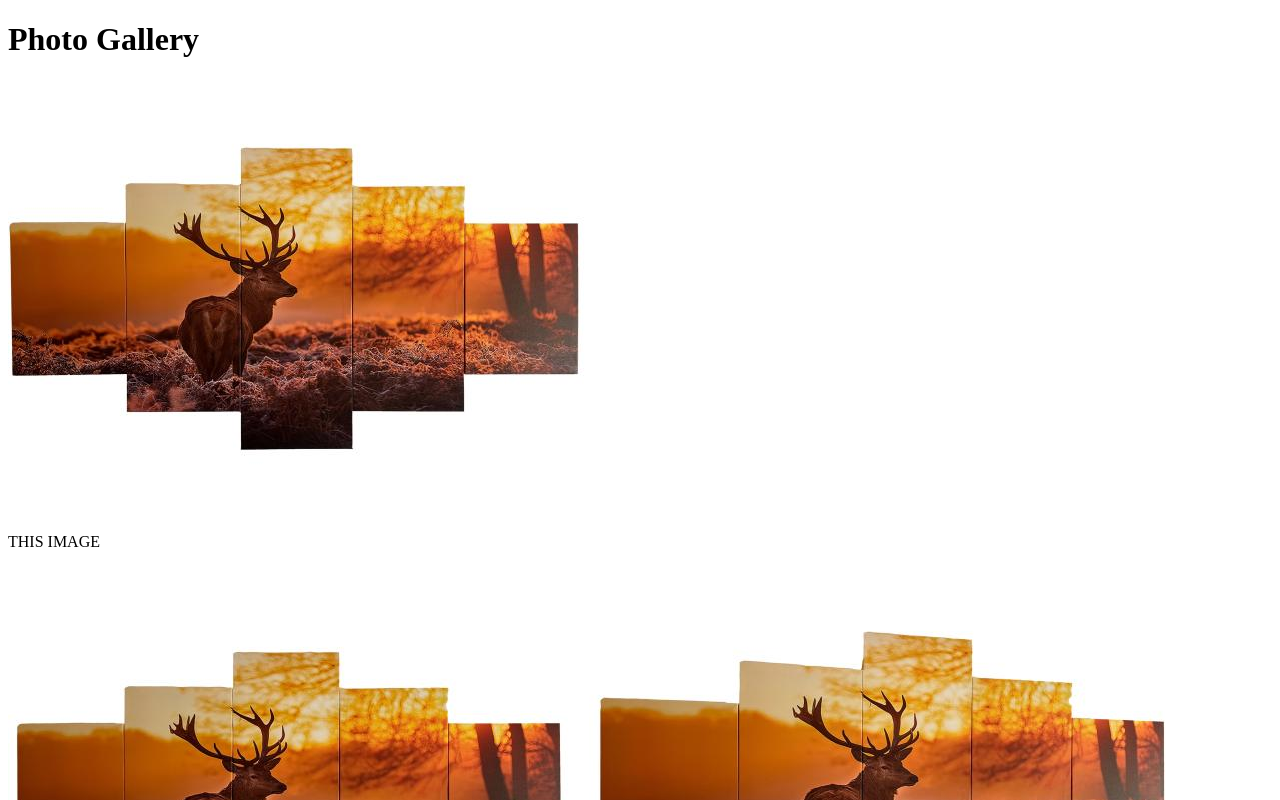
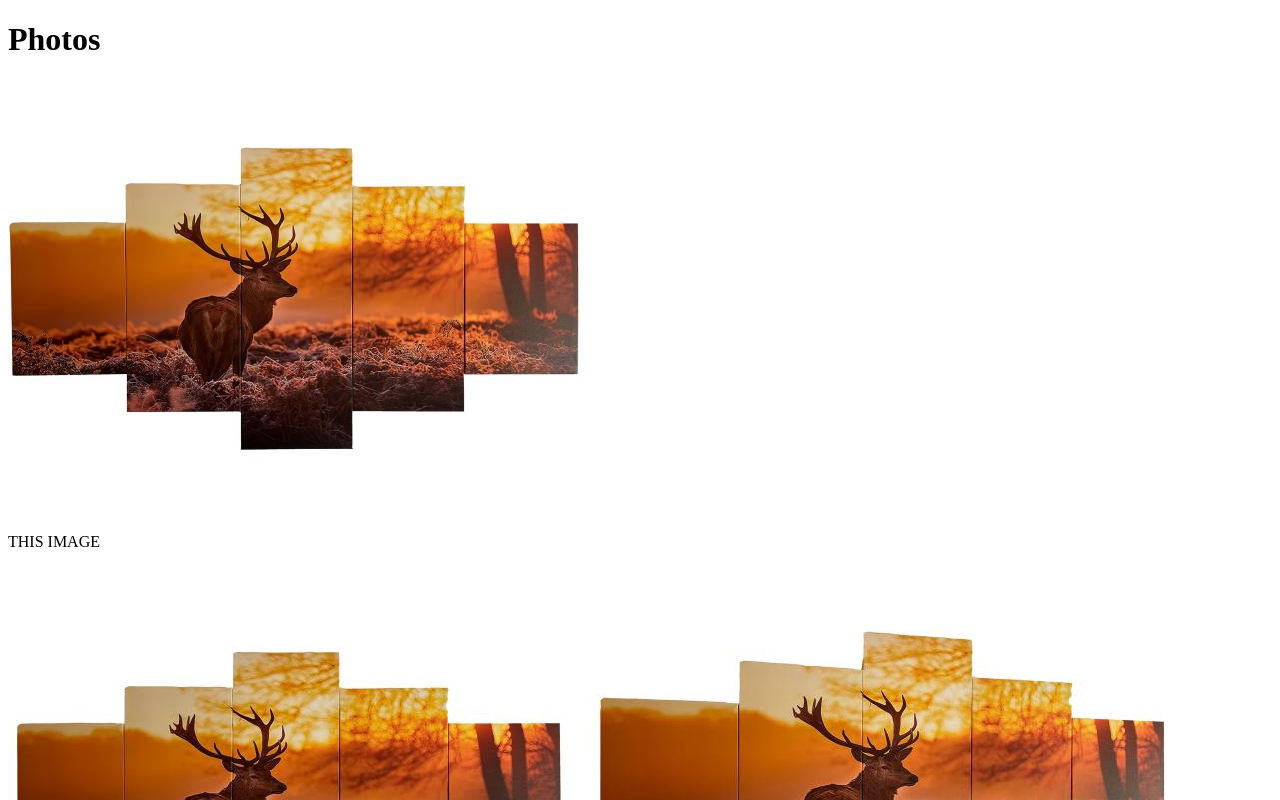
Before and after one commit to rajannepal048/mywebsite, a plain HTML site: page Photos.html in a window 1280 px wide. Shown: the top 800 px of the page. Drawn offline with Linux system fonts and the light colour scheme.

Commit message:
Update Photos.html

```diff
--- a/Photos.html
+++ b/Photos.html
@@ -1,10 +1,10 @@
 <!DOCTYPE html>
 <html>
 <head>
-	<title>Photo Gallery</title>
+	<title>Photos</title>
 </head>
 <body>
-	<h1>Photo Gallery</h1>
+	<h1>Photos</h1>
 	<div>
 		<img src="image/1.jpeg" alt="Picture 1"><P>THIS IMAGE</P>
 		<img src="image/2.jpeg" alt="Picture 2">
```
